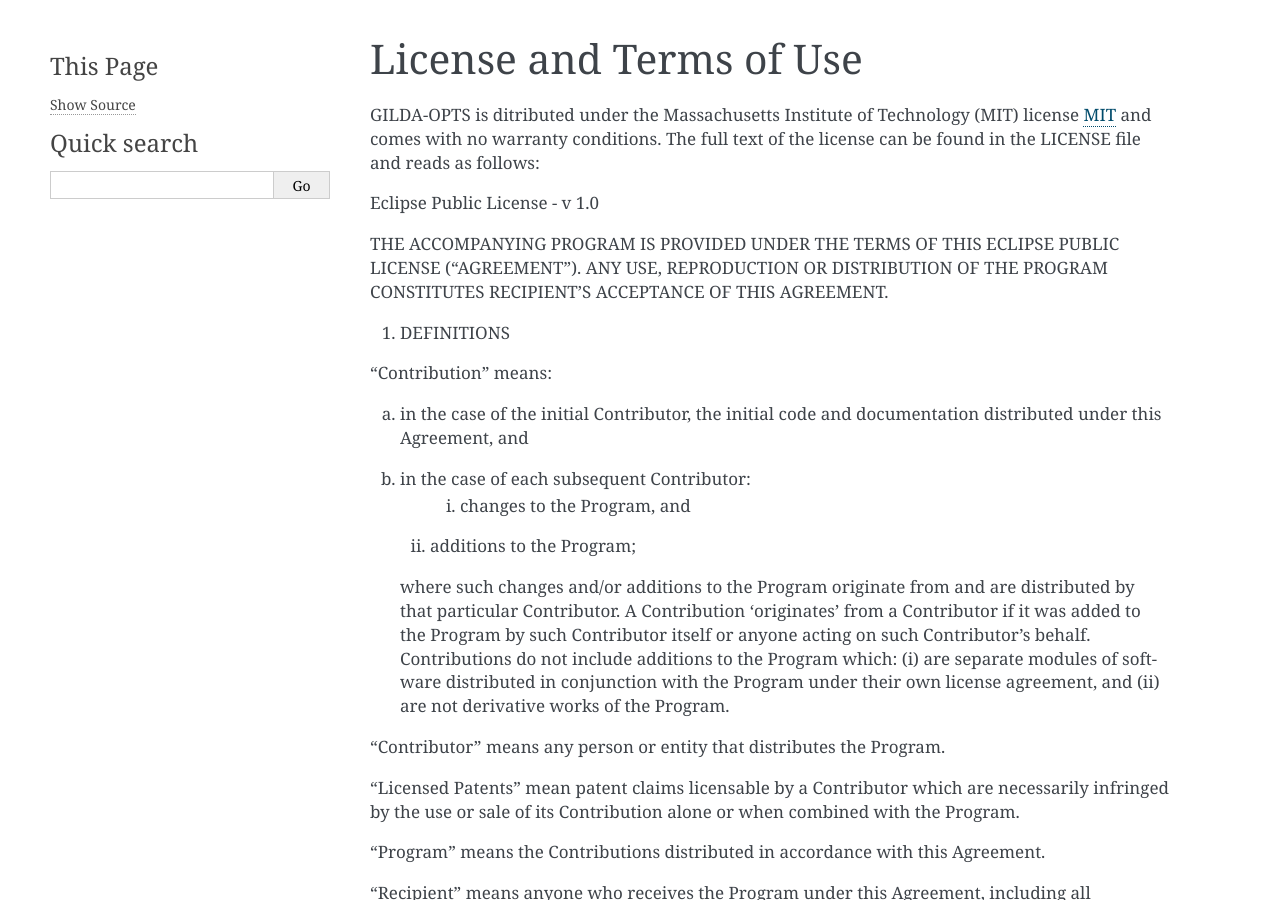
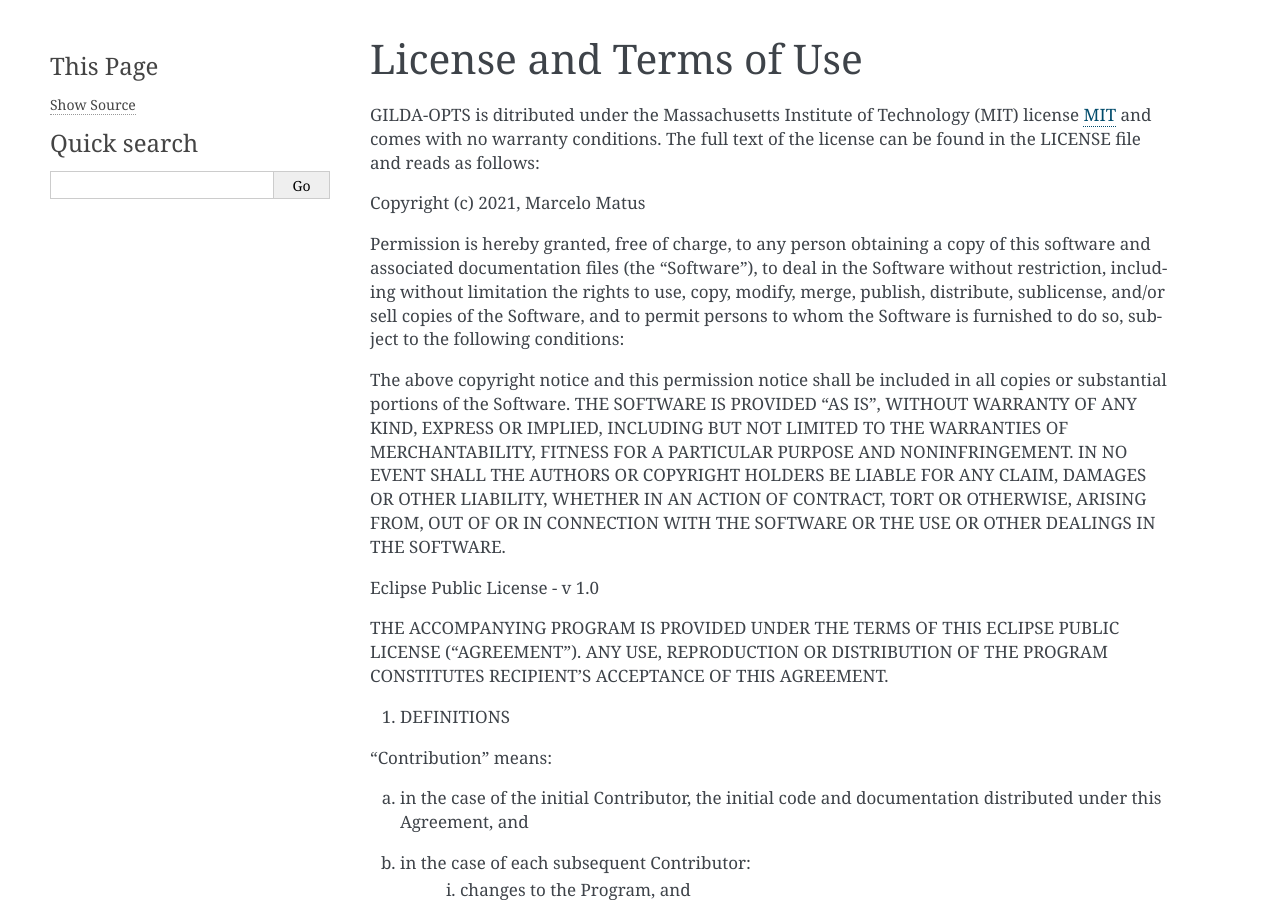
Before and after one commit to marcelomatus/gilda-opts, a Sphinx documentation site: the page built from docs/license.rst, in a window 1280 px wide and 900 px high. Built offline with Sphinx 7.4.7, drawn with Linux system fonts in a browser that asks for light colours; pages that are not in the unit, such as notebooks, are missing from menus.

Commit message:
Update license.rst

```diff
--- a/docs/license.rst
+++ b/docs/license.rst
@@ -8,5 +8,25 @@ GILDA-OPTS is ditributed under the Massachusetts Institute of Technology (MIT) l
 comes with no warranty conditions. The full text of the license can be found in the LICENSE
 file and reads as follows:
 
+Copyright (c) 2021, Marcelo Matus
+
+Permission is hereby granted, free of charge, to any person obtaining
+a copy of this software and associated documentation files (the
+"Software"), to deal in the Software without restriction, including
+without limitation the rights to use, copy, modify, merge, publish,
+distribute, sublicense, and/or sell copies of the Software, and to
+permit persons to whom the Software is furnished to do so, subject to
+the following conditions:
+
+The above copyright notice and this permission notice shall be included
+in all copies or substantial portions of the Software.
+THE SOFTWARE IS PROVIDED "AS IS", WITHOUT WARRANTY OF ANY KIND,
+EXPRESS OR IMPLIED, INCLUDING BUT NOT LIMITED TO THE WARRANTIES OF
+MERCHANTABILITY, FITNESS FOR A PARTICULAR PURPOSE AND NONINFRINGEMENT.
+IN NO EVENT SHALL THE AUTHORS OR COPYRIGHT HOLDERS BE LIABLE FOR ANY
+CLAIM, DAMAGES OR OTHER LIABILITY, WHETHER IN AN ACTION OF CONTRACT,
+TORT OR OTHERWISE, ARISING FROM, OUT OF OR IN CONNECTION WITH THE
+SOFTWARE OR THE USE OR OTHER DEALINGS IN THE SOFTWARE.
+
 .. include:: ../LICENSE.txt
 .. _MIT: https://choosealicense.com/licenses/mit/
```
